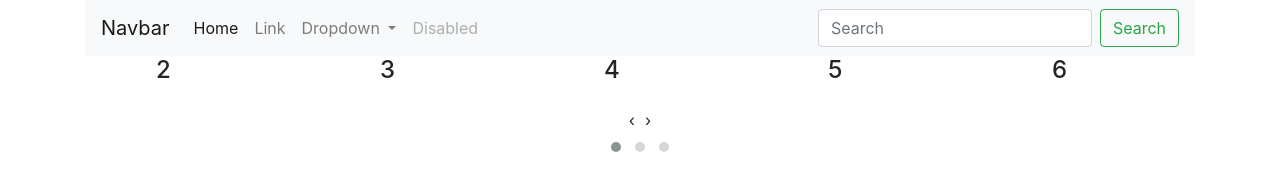
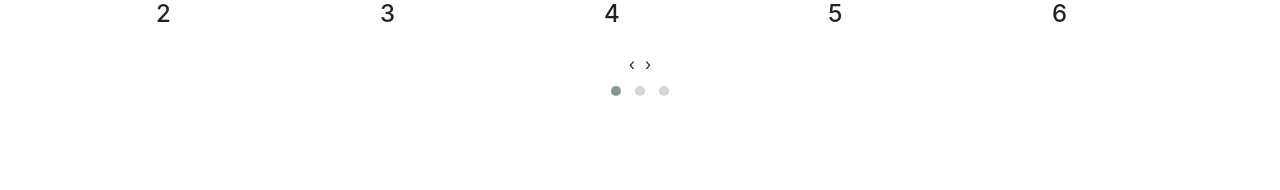
Before and after one commit to amitverma551/fresh, a plain HTML site: page index.html in a window 1280 px wide. Drawn offline with Linux system fonts and the light colour scheme.

Commit message:
only slider html

```diff
--- a/index.html
+++ b/index.html
@@ -12,42 +12,6 @@
 <body>
 <div class="wrapper">
     <div class="container">
-        <nav class="navbar navbar-expand-lg navbar-light bg-light">
-  <a class="navbar-brand" href="#">Navbar</a>
-  <button class="navbar-toggler" type="button" data-toggle="collapse" data-target="#navbarSupportedContent" aria-controls="navbarSupportedContent" aria-expanded="false" aria-label="Toggle navigation">
-    <span class="navbar-toggler-icon"></span>
-  </button>
-
-  <div class="collapse navbar-collapse" id="navbarSupportedContent">
-    <ul class="navbar-nav mr-auto">
-      <li class="nav-item active">
-        <a class="nav-link" href="#">Home <span class="sr-only">(current)</span></a>
-      </li>
-      <li class="nav-item">
-        <a class="nav-link" href="#">Link</a>
-      </li>
-      <li class="nav-item dropdown">
-        <a class="nav-link dropdown-toggle" href="#" id="navbarDropdown" role="button" data-toggle="dropdown" aria-haspopup="true" aria-expanded="false">
-          Dropdown
-        </a>
-        <div class="dropdown-menu" aria-labelledby="navbarDropdown">
-          <a class="dropdown-item" href="#">Action</a>
-          <a class="dropdown-item" href="#">Another action</a>
-          <div class="dropdown-divider"></div>
-          <a class="dropdown-item" href="#">Something else here</a>
-        </div>
-      </li>
-      <li class="nav-item">
-        <a class="nav-link disabled" href="#">Disabled</a>
-      </li>
-    </ul>
-    <form class="form-inline my-2 my-lg-0">
-      <input class="form-control mr-sm-2" type="search" placeholder="Search" aria-label="Search">
-      <button class="btn btn-outline-success my-2 my-sm-0" type="submit">Search</button>
-    </form>
-  </div>
-</nav>
-
    <section class="slider">
        <div class="owl-carousel owl-theme">
         <div class="item"><h4>1</h4></div>
```
